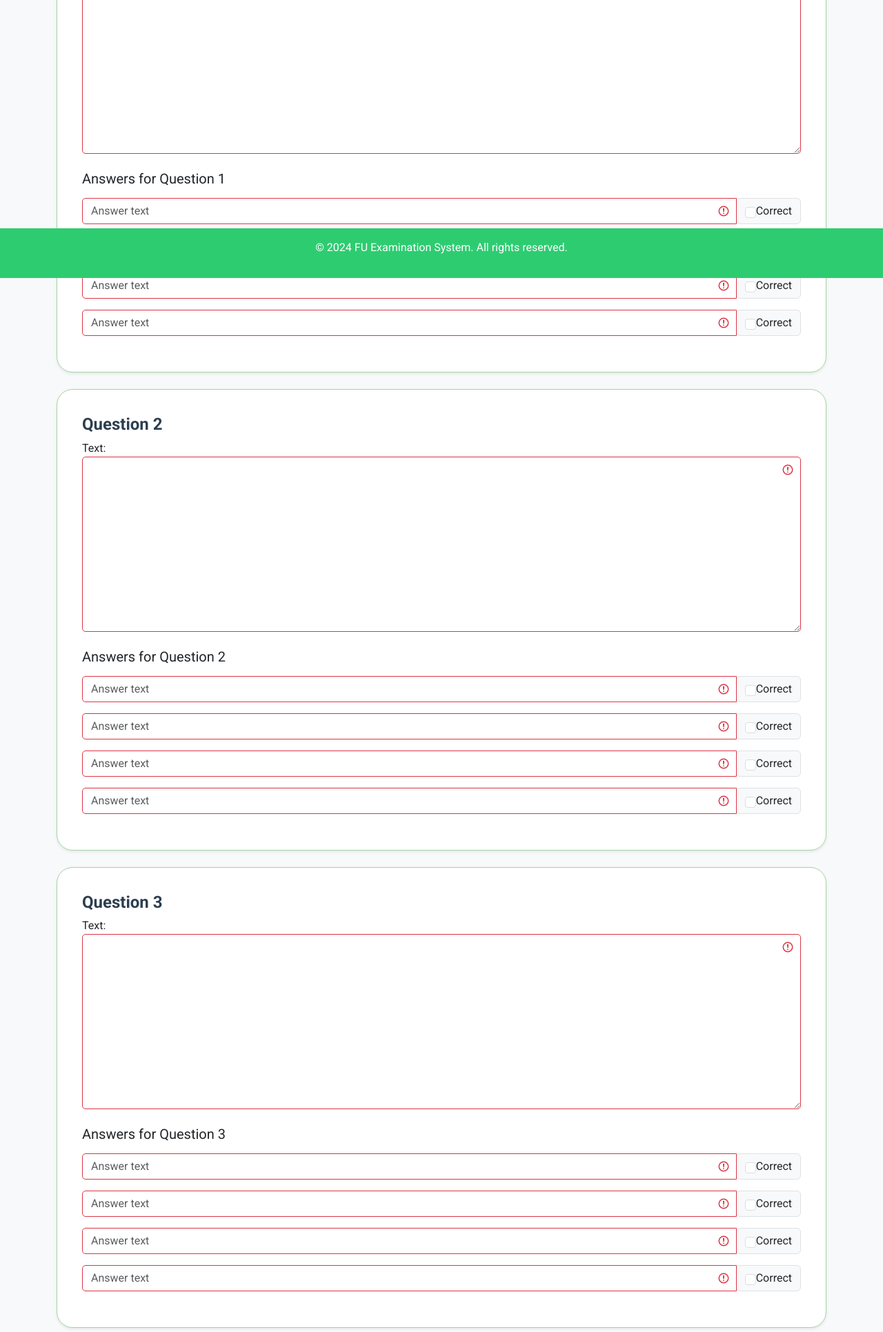
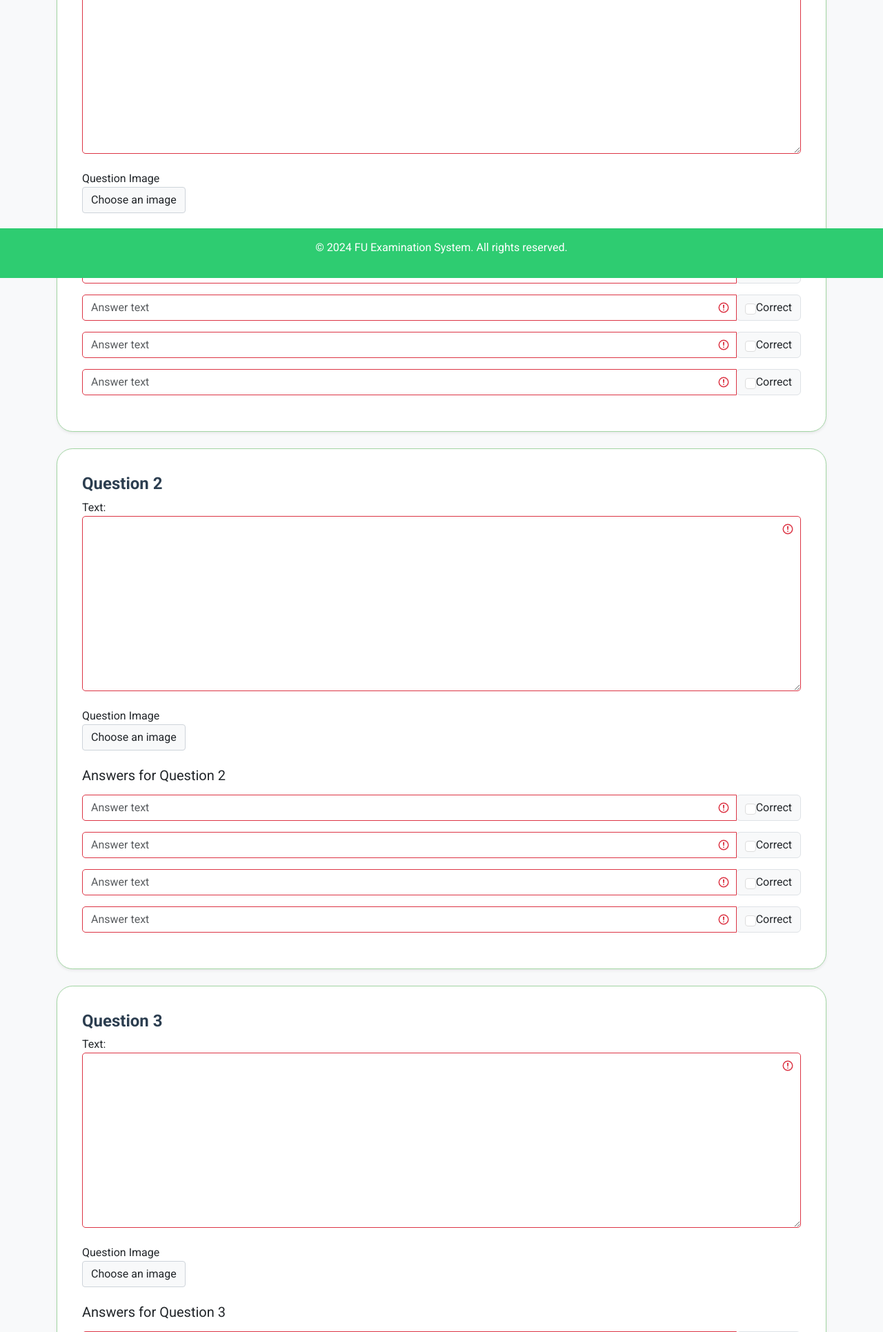
Before and after one commit to Ulwus/FU-Examination-System, a Django app: page /exam/1/create-questions/ in a window 1280 px wide. Shown: the part 397-2328 px from the top of the page at 69% size. Run offline with Django 5.2, Linux system fonts and the light colour scheme; a user stored in the database is signed in; tables that the repository leaves empty hold one stand-in row (values such as "Sample post"); parts of the project's set-up code (start-up, migrations or seed data) failed here and were passed over; some libraries are stand-ins or nearby versions.

Commit message:
Exam system improved and extra improvements (11)
- Added the functionality to add a photo when you create a exam question.
- The dashboard page in the examination system has been started
- Minor improvements and bug fixes.

```diff
--- a/FUExaminationSystem/exams/forms.py
+++ b/FUExaminationSystem/exams/forms.py
@@ -14,7 +14,8 @@ class ExamForm(forms.ModelForm):
 class QuestionForm(forms.ModelForm):
     class Meta:
         model = Question
-        fields = ['text']
+        fields = ['text', 'image']
+
 
 class AnswerForm(forms.ModelForm):
     class Meta:
--- a/FUExaminationSystem/exams/models.py
+++ b/FUExaminationSystem/exams/models.py
@@ -35,6 +35,7 @@ class Question(models.Model):
     exam = models.ForeignKey(Exam, related_name='questions', on_delete=models.CASCADE)
     question_type = models.ForeignKey(QuestionType, on_delete=models.SET_NULL, null=True)
     text = models.TextField()
+    image = models.ImageField(upload_to='question_images/', null=True, blank=True)
     created_at = models.DateTimeField(auto_now_add=True)
     updated_at = models.DateTimeField(auto_now=True)
     marks = models.FloatField(default=1.0)
--- a/FUExaminationSystem/exams/urls.py
+++ b/FUExaminationSystem/exams/urls.py
@@ -3,6 +3,7 @@ from . import views
 
 urlpatterns = [
     path('', views.exam_list, name='exam_list'),
+    path('dashboard/', views.student_dashboard, name='student_dashboard'),
     path('exam/<int:pk>/', views.exam_detail, name='exam_detail'),
     path('exam/create/', views.create_exam, name='create_exam'),
     path('exam/<int:pk>/take/', views.take_exam, name='take_exam'),
--- a/FUExaminationSystem/exams/views.py
+++ b/FUExaminationSystem/exams/views.py
@@ -11,6 +11,7 @@ from .forms import ExamForm, QuestionForm, AnswerForm
 from django.core.exceptions import ObjectDoesNotExist
 import logging
 from django.middleware.csrf import get_token
+from django.db.models import Avg
 
 from .tasks import finish_exam_task
 
@@ -79,7 +80,7 @@ def create_exam_questions(request, pk):
     AnswerFormSet = formset_factory(AnswerForm, extra=4)
 
     if request.method == 'POST':
-        question_formset = QuestionFormSet(request.POST, prefix='questions')
+        question_formset = QuestionFormSet(request.POST, request.FILES, prefix='questions')
         answer_formsets = [AnswerFormSet(request.POST, prefix=f'answers_{i}') for i in range(exam.total_marks)]
 
         if question_formset.is_valid() and all(formset.is_valid() for formset in answer_formsets):
@@ -88,6 +89,7 @@ def create_exam_questions(request, pk):
                     if question_form.cleaned_data:
                         question = question_form.save(commit=False)
                         question.exam = exam
+                        question.image = question_form.cleaned_data.get('image')
                         question.save()
 
                         answer_formset = answer_formsets[index]
@@ -194,6 +196,70 @@ def take_exam(request, pk):
 
     })
 
+
+
+
+@login_required
+def student_dashboard(request):
+    student = request.user
+    submissions = Submission.objects.filter(user=student)
+
+    total_exams = submissions.count()
+    completed_exams = 0
+    graded_submissions = []
+    recent_exams = []
+    exam_performance = []
+    upcoming_exams = 0
+
+    for submission in submissions:
+        if submission.is_submitted:
+            completed_exams += 1
+        if submission.is_graded:
+            graded_submissions.append(submission)
+        recent_exams.append(submission)
+
+    upcoming_exams_list = []
+    all_exams = Exam.objects.all()
+    for exam in all_exams:
+        if exam.start_time > timezone.now() and exam.is_active:
+            upcoming_exams_list.append(exam)
+
+    upcoming_exams = len(upcoming_exams_list)
+
+    total_score = 0
+    for submission in graded_submissions:
+        total_score += submission.score
+        exam_performance.append({
+            'name': submission.exam.title,
+            'score': submission.score
+        })
+
+    average_score = round(total_score / len(graded_submissions), 2) if graded_submissions else 0
+
+    recent_exams = sorted(recent_exams, key=lambda x: x.exam.start_time, reverse=True)[:5]
+
+    context = {
+        'studentData': {
+            'name': student.get_full_name(),
+            'totalExams': total_exams,
+            'completedExams': completed_exams,
+            'upcomingExams': upcoming_exams,
+            'averageScore': average_score,
+            'recentExams': [
+                {
+                    'title': submission.exam.title,
+                    'date': submission.exam.start_time.strftime('%d %b %Y'),
+                    'duration': submission.exam.duration,
+                    'status': 'completed' if submission.is_submitted else 'incomplete'
+                } for submission in recent_exams
+            ],
+            'examPerformance': exam_performance
+        }
+    }
+
+    return render(request, 'users/student_dashboard.html', context)
+
+
 @login_required
 def exam_result(request, pk):
     submission = get_object_or_404(Submission, pk=pk)
--- a/FUExaminationSystem/templates/base_generic.html
+++ b/FUExaminationSystem/templates/base_generic.html
@@ -134,7 +134,7 @@
             transition: transform 0.2s;
         }
         .card:hover {
-            transform: translateY(-5px);
+            transform: translateY(-1px);
         }
         .badge {
             font-size: 0.8rem;
--- a/FUExaminationSystem/templates/exams/create_exam_questions.html
+++ b/FUExaminationSystem/templates/exams/create_exam_questions.html
@@ -12,7 +12,7 @@
     {% endfor %}
   {% endif %}
 
-  <form method="post" class="needs-validation" novalidate>
+  <form method="post" enctype="multipart/form-data" class="needs-validation" novalidate>
     {% csrf_token %}
 
     <h3 class="mb-4 text-secondary">Questions</h3>
@@ -26,6 +26,20 @@
           {{ question_form.text.label_tag }}
           {% render_field question_form.text class="form-control" %}
           {% for error in question_form.text.errors %}
+            <span class="text-danger">{{ error }}</span>
+          {% endfor %}
+        </div>
+
+        <div class="form-group mb-4">
+          <label for="{{ question_form.image.id_for_label }}" class="d-block">Question Image</label>
+          <div class="custom-file-upload">
+            <input type="file" id="{{ question_form.image.id_for_label }}" name="{{ question_form.image.html_name }}" class="custom-file-input" accept="image/*" onchange="previewImage(this, {{ forloop.counter0 }})">
+            <label for="{{ question_form.image.id_for_label }}" class="custom-file-label">Choose an image</label>
+          </div>
+          <div id="imagePreview_{{ forloop.counter0 }}" class="mt-2 d-none">
+            <img src="" alt="Question Image Preview" class="img-thumbnail" style="max-width: 200px; max-height: 200px;">
+          </div>
+          {% for error in question_form.image.errors %}
             <span class="text-danger">{{ error }}</span>
           {% endfor %}
         </div>
@@ -60,6 +74,31 @@
     <button type="submit" class="btn btn-primary btn-lg btn-block mt-4 mb-5">Save Questions and Answers</button>
   </form>
 </div>
+
+<style>
+  .custom-file-upload {
+    display: inline-block;
+    padding: 6px 12px;
+    cursor: pointer;
+    background-color: #f8f9fa;
+    border: 1px solid #ced4da;
+    border-radius: 4px;
+    transition: all 0.3s ease;
+  }
+
+  .custom-file-upload:hover {
+    background-color: #e9ecef;
+  }
+
+  .custom-file-input {
+    display: none;
+  }
+
+  .custom-file-label {
+    margin-bottom: 0;
+    cursor: pointer;
+  }
+</style>
 
 <script>
   document.addEventListener('DOMContentLoaded', function() {
@@ -107,5 +146,25 @@
 
     }, false);
   });
+
+  function previewImage(input, questionIndex) {
+    const preview = document.getElementById(`imagePreview_${questionIndex}`);
+    const file = input.files[0];
+    const reader = new FileReader();
+
+    reader.onloadend = function () {
+      preview.querySelector('img').src = reader.result;
+      preview.classList.remove('d-none');
+    }
+
+    if (file) {
+      reader.readAsDataURL(file);
+      input.nextElementSibling.textContent = file.name;
+    } else {
+      preview.querySelector('img').src = "";
+      preview.classList.add('d-none');
+      input.nextElementSibling.textContent = "Choose an image";
+    }
+  }
 </script>
 {% endblock %}
```
Also changed, not shown: FUExaminationSystem/templates/exams/take_exam.html (+8 -0 lines), FUExaminationSystem/templates/users/student_dashboard.html (added), 1 other file.
